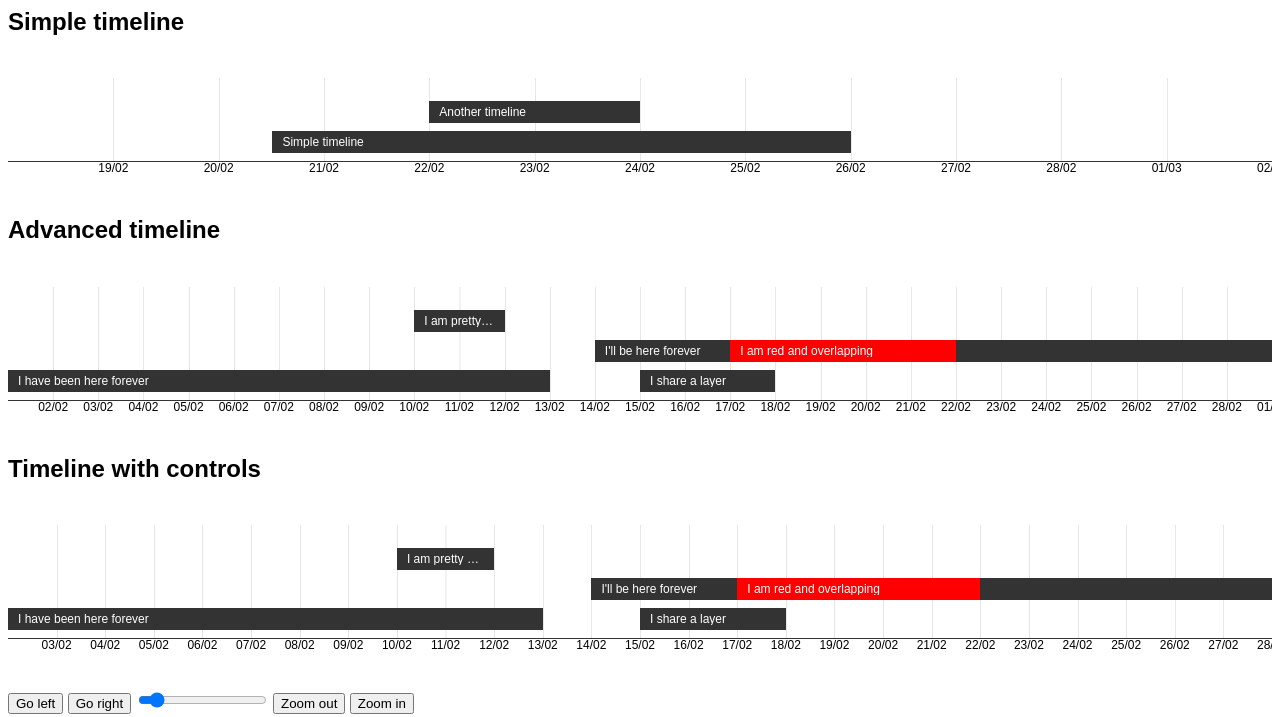
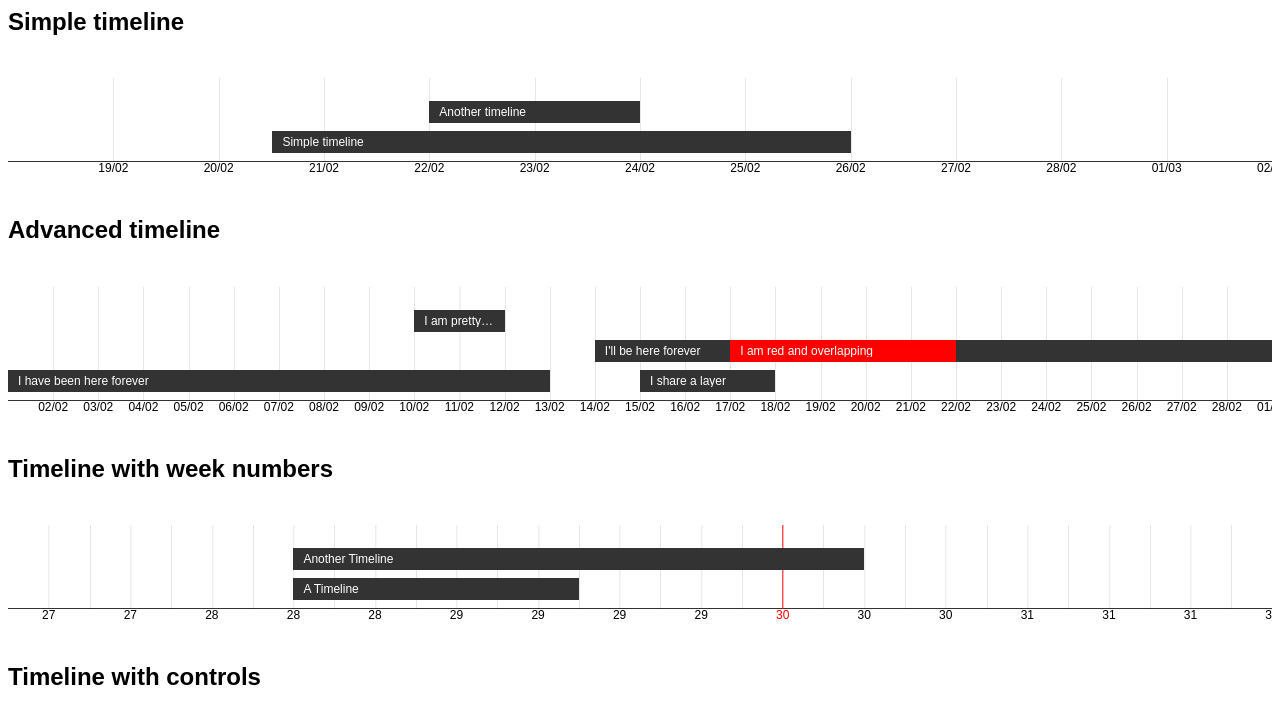
Before and after one commit to OFFLINE-GmbH/multi-timeline.js, a website: page examples/index.html in a window 1280 px wide. Shown: the part 83-800 px from the top of the page. Drawn offline with nearby package versions, Linux system fonts and the light colour scheme.

Commit message:
Added week number example

```diff
--- a/examples/index.html
+++ b/examples/index.html
@@ -115,6 +115,37 @@
 
 <!-- ============================================== -->
 
+<h2>Timeline with week numbers</h2>
+
+<div class="weeknumbers-timeline"></div>
+
+<script>
+    $(function () {
+        $('.weeknumbers-timeline').multiTimeline({
+            // display weeknumbers
+            xAxisUnit: 'weeks',
+            xAxisDateFormat: 'ww',
+
+            start: '2015-07-01',
+            end:   '2015-07-31',
+            data: [
+                {
+                    'title': 'A Timeline',
+                    'start': '2015-07-08',
+                    'end'  : '2015-07-15',
+                },
+                {
+                    'title': 'Another Timeline',
+                    'start': '2015-07-08',
+                    'end': '2015-07-22',
+                }
+            ]
+        });
+    })
+</script>
+
+<!-- ============================================== -->
+
 <h2>Timeline with controls</h2>
 
 <div class="controls-timeline"></div>
```
